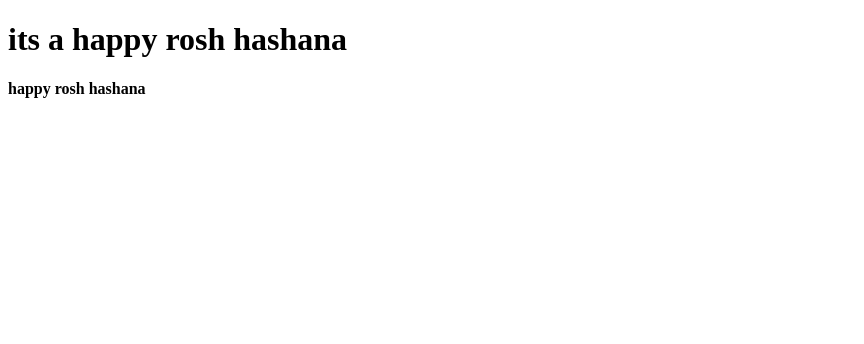
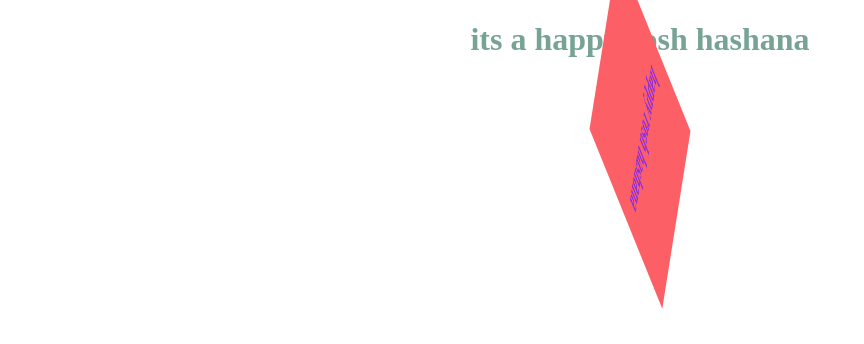
Before and after one commit to mordikris/mordikris.github.io, a plain HTML site: page index.html in a window 1280 px wide. Shown: the whole page, without its empty margins (0-864 px from the left). Drawn offline with Linux system fonts and the light colour scheme.

Commit message:
Update index.html

```diff
--- a/index.html
+++ b/index.html
@@ -6,7 +6,7 @@
     <meta http-equiv="X-UA-Compatible" content="IE=edge">
     <meta name="viewport" content="width=device-width, initial-scale=1.0">
     <title>happy rosh hashana</title>
-    <link rel="stylesheet" href="pra2.css">
+    <link rel="stylesheet" href="style.css">
 </head>
 
 <body>
```
